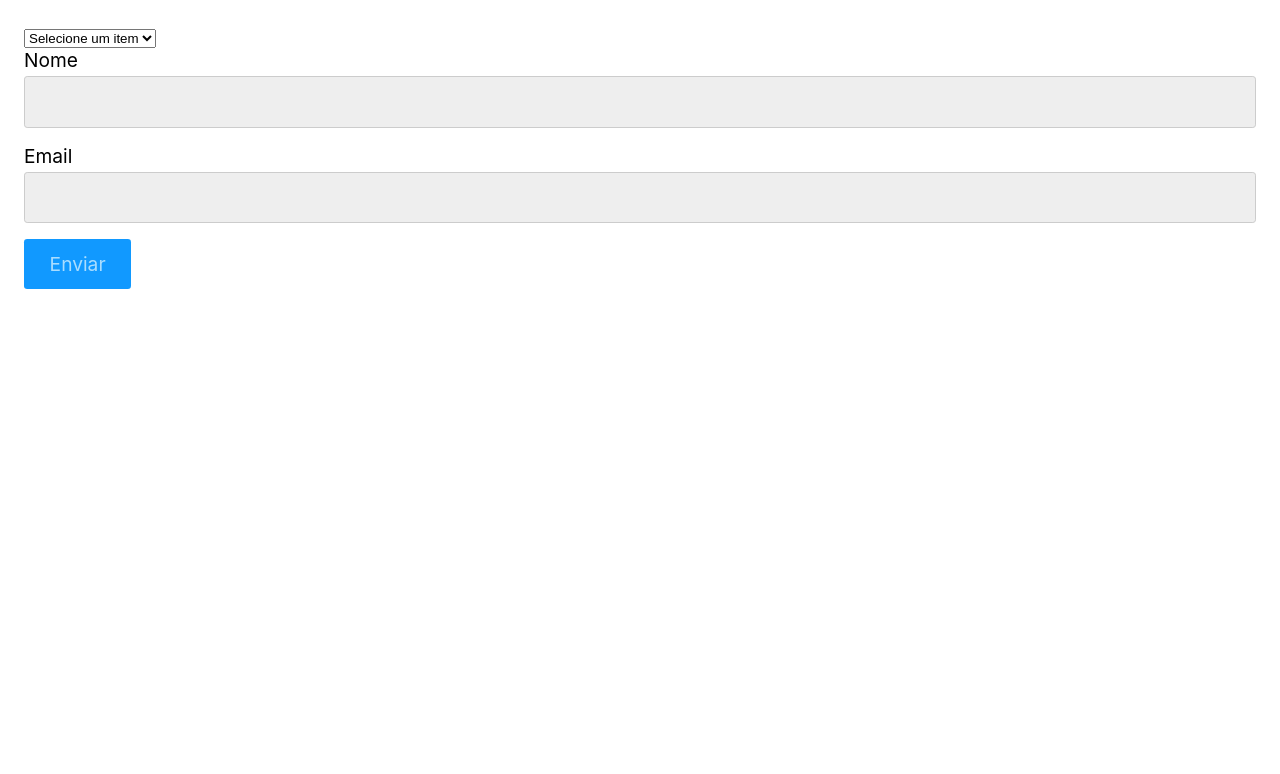
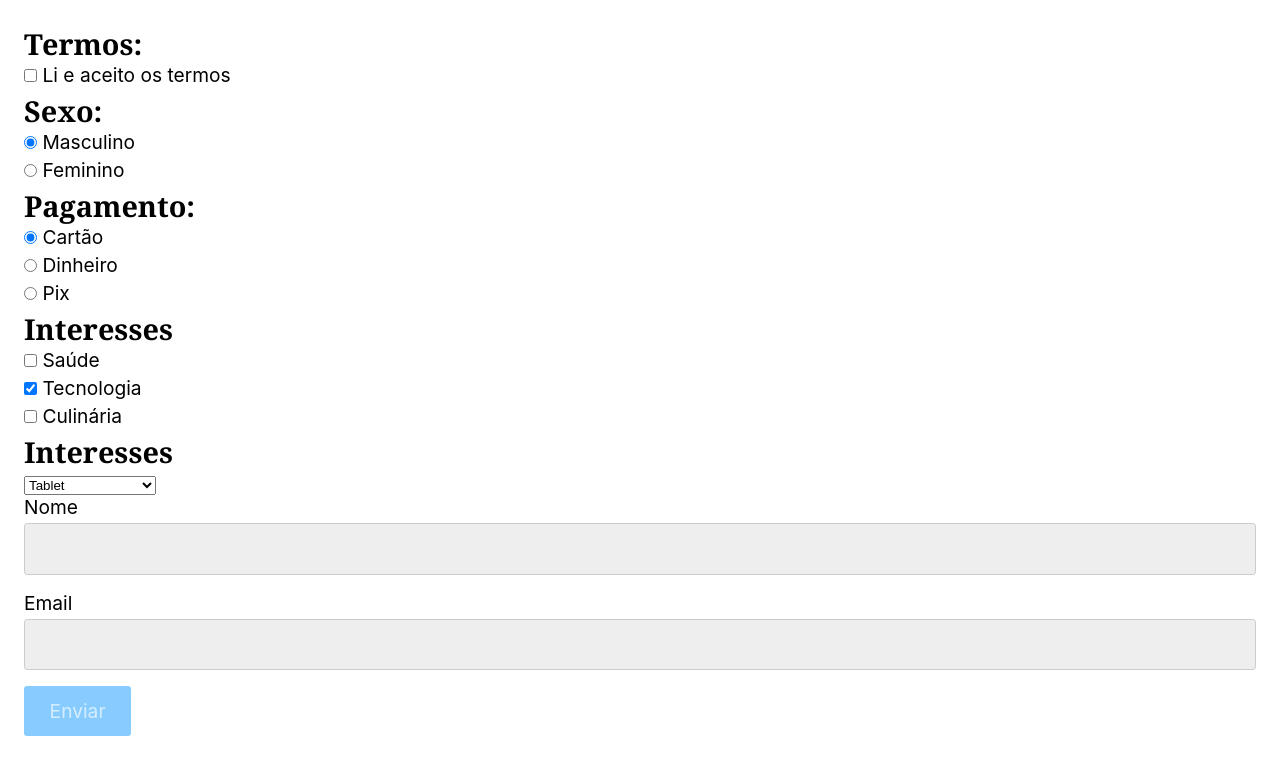
Before and after one commit to lefialho/react-origamid-aulas, a React (Create React App) app: page / in a window 1280 px wide. Shown: the top 774 px of the page. Built offline with nearby package versions, Linux system fonts and the light colour scheme.

Commit message:
Aula components checkbox e radio

```diff
--- /dev/null
+++ b/src/formularios/components/checkbox.js
@@ -0,0 +1,26 @@
+export function Checkbox({ options, value, setValue, ...props }) {
+  function handleChange({ target }) {
+    if (target.checked) {
+      setValue([...value, target.value]);
+    } else {
+      setValue(value.filter((itemValue) => itemValue !== target.value));
+    }
+  }
+
+  return (
+    <>
+      {options.map((option) => (
+        <label key={option}>
+          <input
+            type="checkbox"
+            value={option}
+            checked={value.includes(option)}
+            onChange={handleChange}
+            {...props}
+          />{' '}
+          {option}
+        </label>
+      ))}
+    </>
+  );
+}
--- a/src/formularios/components/index.js
+++ b/src/formularios/components/index.js
@@ -1,14 +1,45 @@
 import { useState } from 'react';
+import { Checkbox } from './checkbox';
 import { Input } from './input';
+import { Radio } from './radio';
 import { Select } from './select';
 
 export function FormComponents() {
   const [name, setName] = useState('');
   const [email, setEmail] = useState('');
-  const [select, setSelect] = useState('');
+  const [select, setSelect] = useState('Tablet');
+  const [sexo, setSexo] = useState('Masculino');
+  const [pagamento, setPagamento] = useState('Cartão');
+  const [interesse, setInteresse] = useState(['Tecnologia']);
+  const [termo, setTermo] = useState([]);
 
   return (
     <form action="">
+      <h2>Termos:</h2>
+      <Checkbox
+        options={['Li e aceito os termos']}
+        value={termo}
+        setValue={setTermo}
+      />
+      <h2>Sexo:</h2>
+      <Radio
+        options={['Masculino', 'Feminino']}
+        value={sexo}
+        setValue={setSexo}
+      />
+      <h2>Pagamento:</h2>
+      <Radio
+        options={['Cartão', 'Dinheiro', 'Pix']}
+        value={pagamento}
+        setValue={setPagamento}
+      />
+      <h2>Interesses</h2>
+      <Checkbox
+        options={['Saúde', 'Tecnologia', 'Culinária']}
+        value={interesse}
+        setValue={setInteresse}
+      />
+      <h2>Interesses</h2>
       <Select
         options={['Smartphone', 'Tablet', 'Notebook']}
         value={select}
@@ -30,7 +61,7 @@ export function FormComponents() {
         setValue={setEmail}
         required
       />
-      <button>Enviar</button>
+      <button disabled={termo.length === 0}>Enviar</button>
     </form>
   );
 }
--- /dev/null
+++ b/src/formularios/components/radio.js
@@ -0,0 +1,18 @@
+export function Radio({ options, value, setValue, ...props }) {
+  return (
+    <>
+      {options.map((option) => (
+        <label key={option}>
+          <input
+            type="radio"
+            value={option}
+            checked={value === option}
+            onChange={({ target }) => setValue(target.value)}
+            {...props}
+          />{' '}
+          {option}
+        </label>
+      ))}
+    </>
+  );
+}
```
